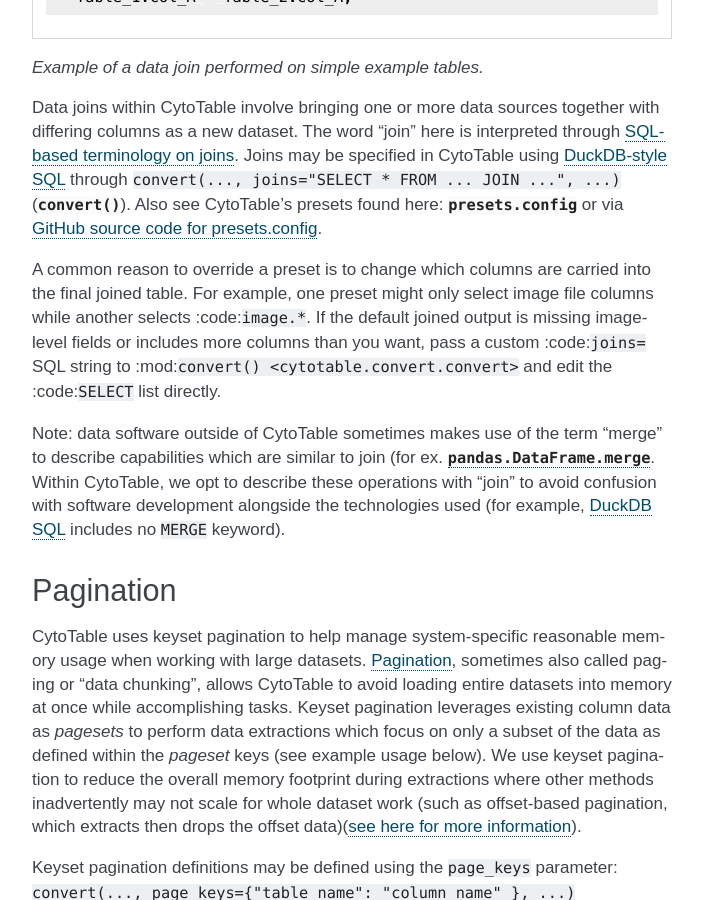
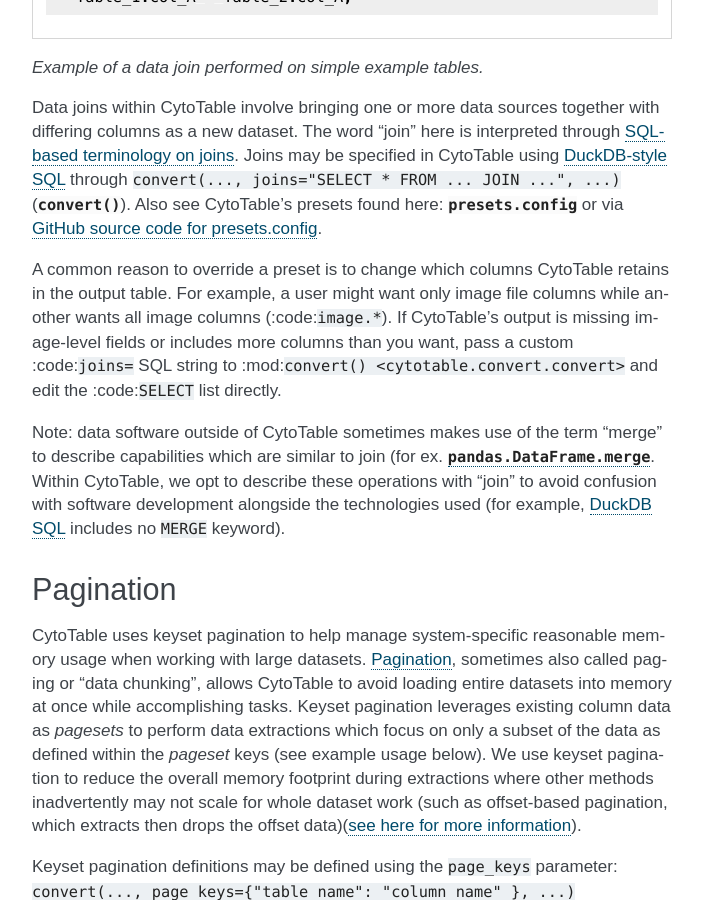
Before and after one commit to cytomining/CytoTable, a Sphinx documentation site: the page built from docs/source/overview.md, in a window 1280 px wide and 900 px high, scrolled down 5951 px. Shown: the whole window, without its empty margins (438-1141 px from the left). Built offline with Sphinx 7.4.7, drawn with Linux system fonts in a browser that asks for light colours; pages that are not in the unit, such as notebooks, are missing from menus; some of the changed text lies outside the part shown.

Commit message:
Apply suggestions from code review
Co-authored-by: Gregory Way <gregory.way@gmail.com>

````diff
--- a/docs/source/overview.md
+++ b/docs/source/overview.md
@@ -13,8 +13,8 @@
 Use manual overrides within :mod:`convert() <cytotable.convert.convert>` as needed.
 In practice, this often means overriding the preset join SQL with
 :code:`convert(..., joins="SELECT ...", ...)` when you want different columns in
-the final joined output, or adjusting related parameters such as
-:code:`page_keys`, :code:`chunk_size`, or compartment names for your dataset.
+the final joined output. You can also adjust other parameters (such as
+:code:`page_keys`, :code:`chunk_size`, or compartment names) without altering all preset parameters.
 ```
 
 ## Data Sources
@@ -310,9 +310,9 @@
 Also see CytoTable's presets found here: :data:`presets.config <cytotable.presets.config>` or via `GitHub source code for presets.config <https://github.com/cytomining/CytoTable/blob/main/cytotable/presets.py>`_.
 ```
 
-A common reason to override a preset is to change which columns are carried into
-the final joined table. For example, one preset might only select image file
-columns while another selects :code:`image.*`. If the default joined output is
+A common reason to override a preset is to change which columns CytoTable retains in
+the output table. For example, a user might want only image file
+columns while another wants all image columns (:code:`image.*`). If CytoTable's output is
 missing image-level fields or includes more columns than you want, pass a custom
 :code:`joins=` SQL string to :mod:`convert() <cytotable.convert.convert>` and
 edit the :code:`SELECT` list directly.
````
Also changed, not shown: docs/source/tutorials/cellprofiler_to_parquet.md (+2 -2 lines).
